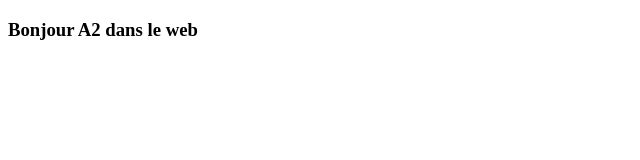
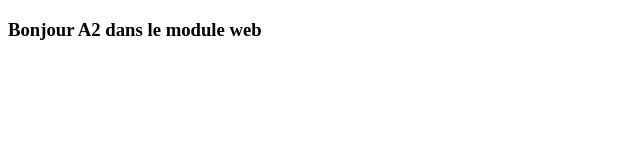
Before and after one commit to melfalou/locationVoiture, a plain HTML site: page index.html in a window 1280 px wide. Shown: the full height of the page, 0-640 px from the left. Drawn offline with Linux system fonts and the light colour scheme.

Commit message:
modfier titre

```diff
--- a/index.html
+++ b/index.html
@@ -4,6 +4,6 @@
 	<title> Bonjour A2</title>
 </head>
 <body>
-<h3>Bonjour A2 dans le web</h3>
+<h3>Bonjour A2 dans le module web</h3>
 </body>
 </html>
```
